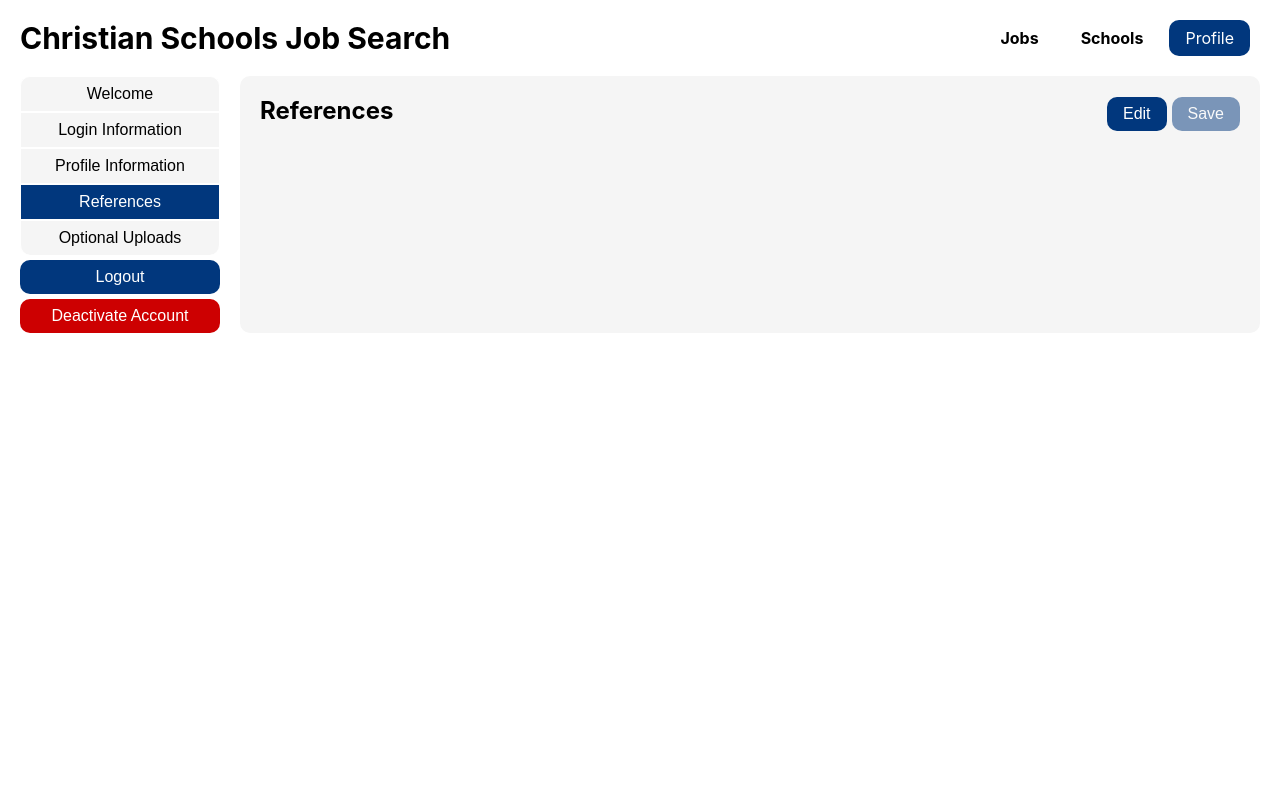
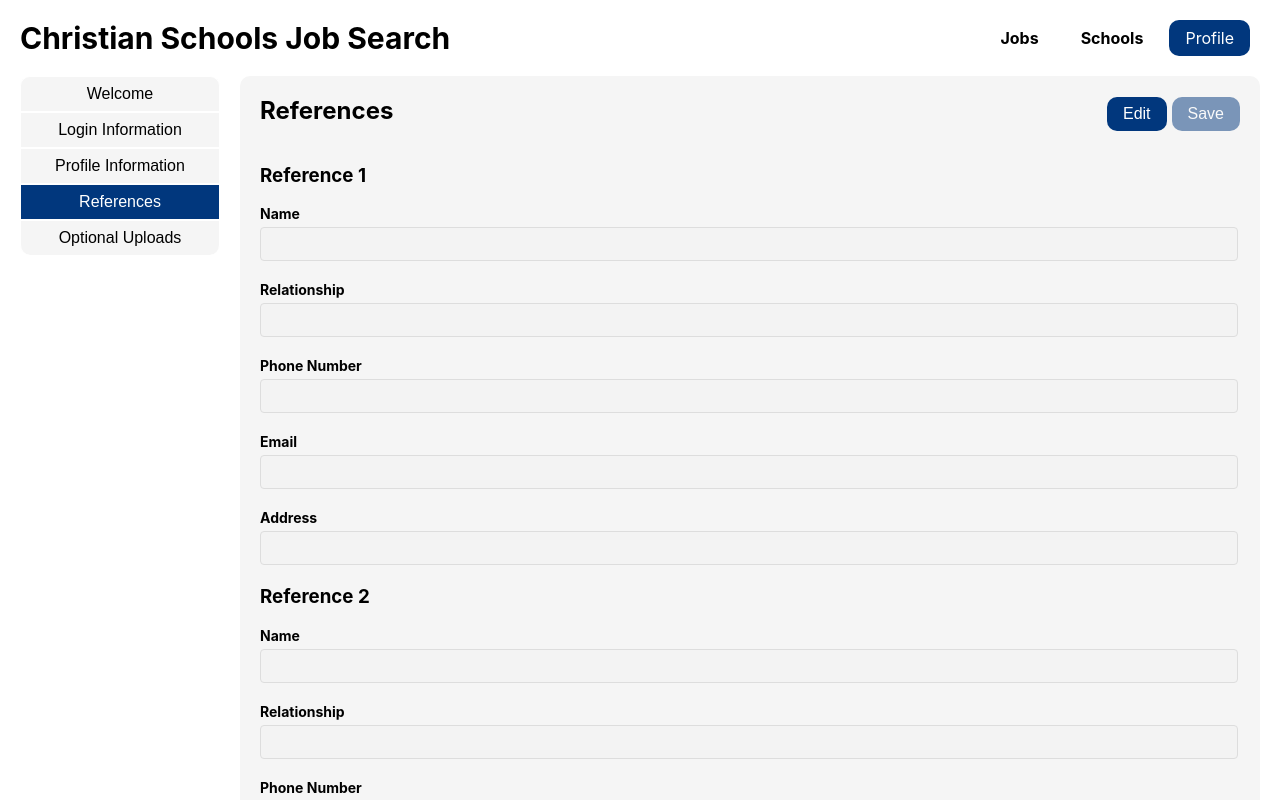
Before and after one commit to JS-7274/CSJSE-Clone, a React (Create React App) app in the folder csjse-app/client/: page /TeacherStaffProfile in a window 1280 px wide. Both pictures are taken after a click on the button "References". Shown: the top 800 px of the page. Built offline with nearby package versions, Linux system fonts and the light colour scheme.

Commit message:
Adding profile info

```diff
--- a/csjse-app/client/src/pages/TeacherStaffProfile.js
+++ b/csjse-app/client/src/pages/TeacherStaffProfile.js
@@ -175,6 +175,69 @@ const TeacherStaffProfile = ({ user }) => {
 									<input type="submit" value="Save" disabled />
 								</div>
 							</div>
+							<h3>Reference 1</h3>
+							<div className="form-group">
+								<label>Name</label>
+								<input className="input-field" type="text" value="" disabled />
+							</div>
+							<div className="form-group">
+								<label>Relationship</label>
+								<input className="input-field" type="text" value="" disabled />
+							</div>
+							<div className="form-group">
+								<label>Phone Number</label>
+								<input className="input-field" type="text" value="" disabled />
+							</div>
+							<div className="form-group">
+								<label>Email</label>
+								<input className="input-field" type="text" value="" disabled />
+							</div>
+							<div className="form-group">
+								<label>Address</label>
+								<input className="input-field" type="text" value="" disabled />
+							</div>
+							<h3>Reference 2</h3>
+							<div className="form-group">
+								<label>Name</label>
+								<input className="input-field" type="text" value="" disabled />
+							</div>
+							<div className="form-group">
+								<label>Relationship</label>
+								<input className="input-field" type="text" value="" disabled />
+							</div>
+							<div className="form-group">
+								<label>Phone Number</label>
+								<input className="input-field" type="text" value="" disabled />
+							</div>
+							<div className="form-group">
+								<label>Email</label>
+								<input className="input-field" type="text" value="" disabled />
+							</div>
+							<div className="form-group">
+								<label>Address</label>
+								<input className="input-field" type="text" value="" disabled />
+							</div>
+							<h3>Reference 3</h3>
+							<div className="form-group">
+								<label>Name</label>
+								<input className="input-field" type="text" value="" disabled />
+							</div>
+							<div className="form-group">
+								<label>Relationship</label>
+								<input className="input-field" type="text" value="" disabled />
+							</div>
+							<div className="form-group">
+								<label>Phone Number</label>
+								<input className="input-field" type="text" value="" disabled />
+							</div>
+							<div className="form-group">
+								<label>Email</label>
+								<input className="input-field" type="text" value="" disabled />
+							</div>
+							<div className="form-group">
+								<label>Address</label>
+								<input className="input-field" type="text" value="" disabled />
+							</div>
 						</div>
 					)}
 					{activeTab === "Optional Uploads" && (
@@ -186,6 +249,14 @@ const TeacherStaffProfile = ({ user }) => {
 									<input type="submit" value="Save" disabled />
 								</div>
 							</div>
+							<div className="form-group">
+								<label>Cover Letter</label>
+								<input className="" type="file" value="" disabled />
+							</div>
+							<div className="form-group">
+								<label>Headshot</label>
+								<input className="" type="file" value="" disabled />
+							</div>
 						</div>
 					)}
 				</div>
--- a/csjse-app/client/src/styles/Profiles.css
+++ b/csjse-app/client/src/styles/Profiles.css
@@ -115,7 +115,8 @@ button.deactivate:hover {
 	border-radius: 10px;
 }
 
-.section-header {
+.section-header,
+h3 {
 	display: flex;
 	align-items: baseline;
 	justify-content: space-between;
```
